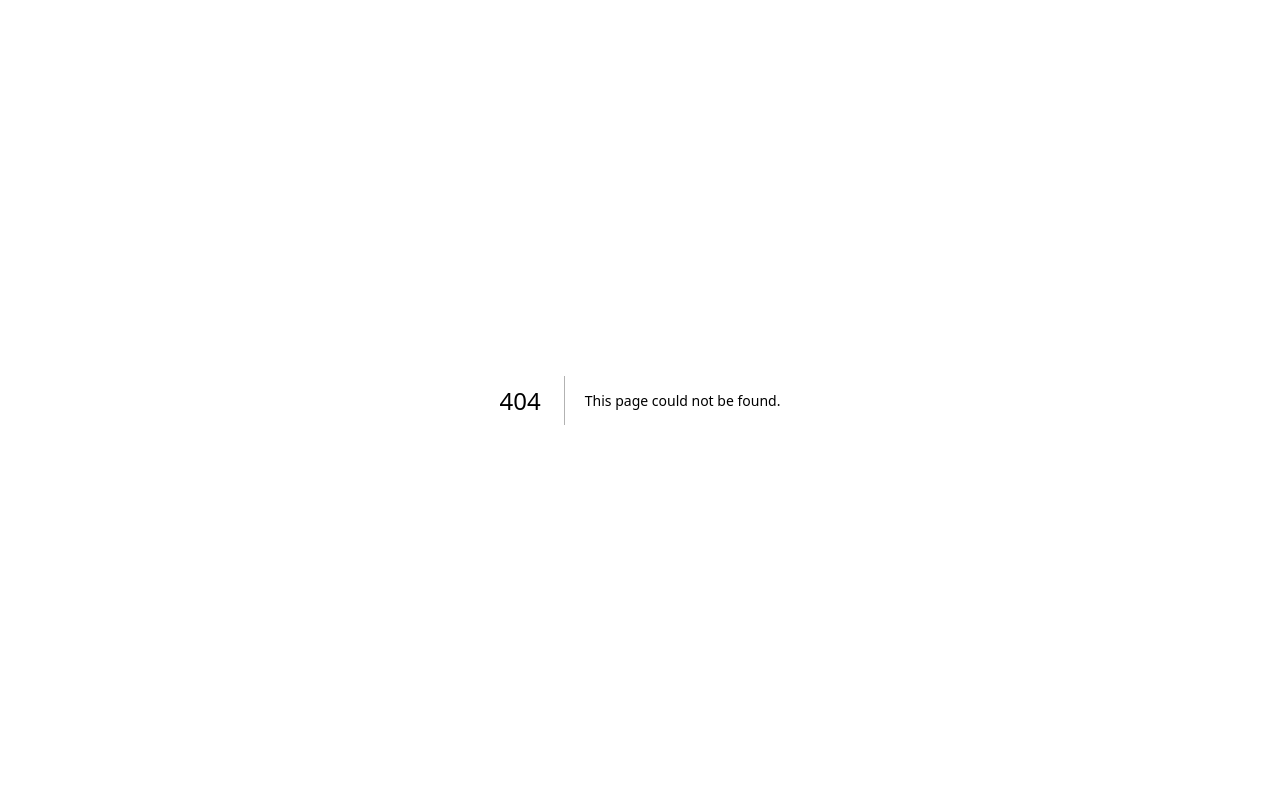
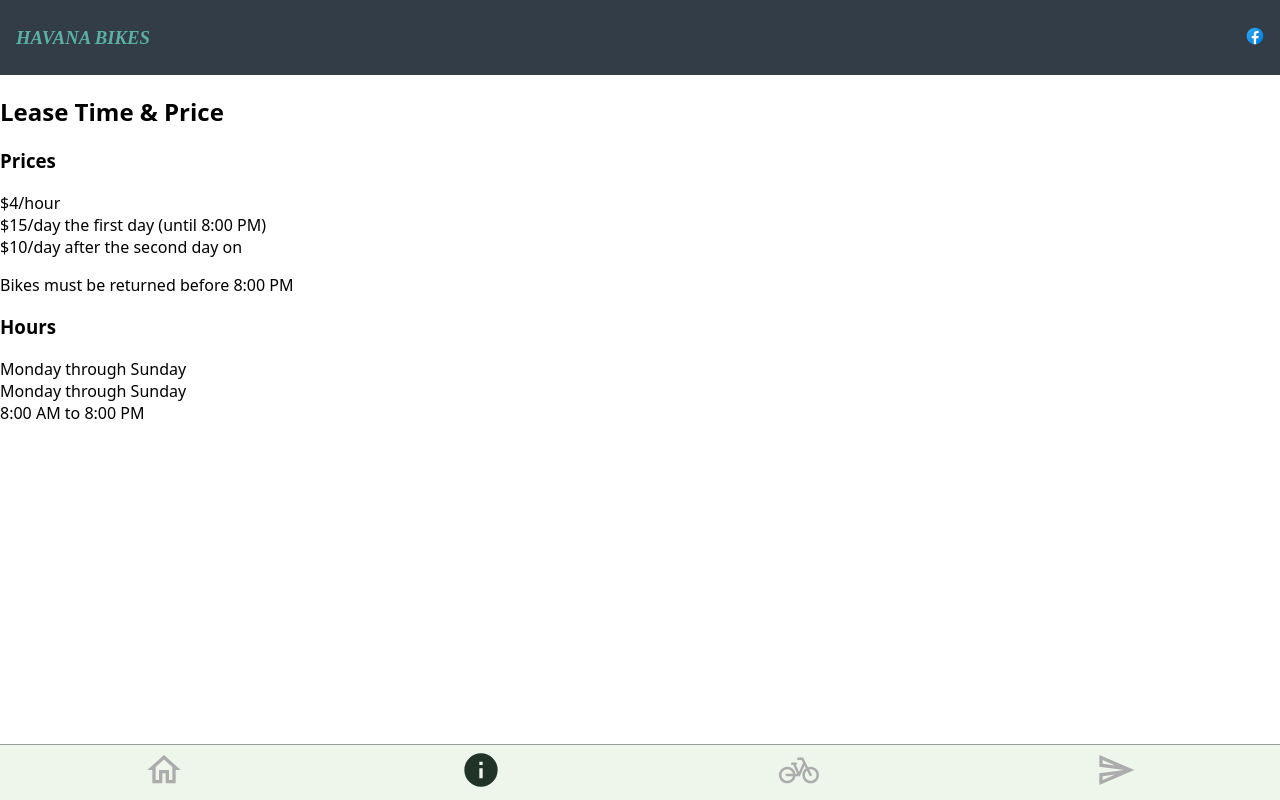
Before and after one commit to YuriPadilla/capstone-project, a Next.js app: page /InfoPage in a window 1280 px wide. Before the commit this address had no page. Built offline with nearby package versions, Linux system fonts and the light colour scheme.

Commit message:
update NavBar

```diff
--- a/components/NavBar/NavBar.styled.js
+++ b/components/NavBar/NavBar.styled.js
@@ -8,6 +8,6 @@
   padding: 5px;
   display: flex;
   justify-content: space-around;
-  background-color: #e1fae6;
+  background-color: rgb(238, 245, 235);
   border-top: 1px solid #9a9e9b;
 `;
--- a/components/NavBar/index.js
+++ b/components/NavBar/index.js
@@ -10,18 +10,40 @@
     <>
       <StyledNavBar>
         <Link href={router.pathname === "/" ? "" : "/"}>
-          <SVGIcon variant="home" width="40px" color="#acacac" />
+          <SVGIcon
+            variant={router.pathname === "/" ? "homeFilled" : "home"}
+            width="40px"
+            color={router.pathname === "/" ? "#213327" : "#acacac"}
+          />
         </Link>
-        <Link href={router.pathname === "/" ? "" : "/"}>
-          <SVGIcon variant="info" width="40px" color="#acacac" />
+        <Link href={router.pathname === "/InfoPage" ? "" : "/InfoPage"}>
+          <SVGIcon
+            variant={router.pathname === "/InfoPage" ? "infoFilled" : "info"}
+            width="40px"
+            color={router.pathname === "/InfoPage" ? "#213327" : "#acacac"}
+          />
         </Link>
         <Link href={router.pathname === "/Bikes" ? "" : "/Bikes"}>
-          <SVGIcon variant="bicylce" width="40px" color="#acacac" />
+          <SVGIcon
+            variant="bicylce"
+            width="40px"
+            color={
+              router.pathname === "/Bikes" || router.pathname === "/Bikes/[id]"
+                ? "#213327"
+                : "#acacac"
+            }
+          />
         </Link>
         <Link
           href={router.pathname === "/ContactUsPage" ? "" : "/ContactUsPage"}
         >
-          <SVGIcon variant="send" width="40px" color="#acacac" />
+          <SVGIcon
+            variant={
+              router.pathname === "/ContactUsPage" ? "sendFilled" : "send"
+            }
+            width="40px"
+            color={router.pathname === "/ContactUsPage" ? "#213327" : "#acacac"}
+          />
         </Link>
       </StyledNavBar>
     </>
--- /dev/null
+++ b/pages/InfoPage/index.js
@@ -0,0 +1,13 @@
+import PriceInfo from "../../components/PriceInfo";
+import Header from "../../components/Header";
+import NavBar from "../../components/NavBar";
+
+export default function InfoPage() {
+  return (
+    <>
+      <Header />
+      <PriceInfo />
+      <NavBar />
+    </>
+  );
+}
```
